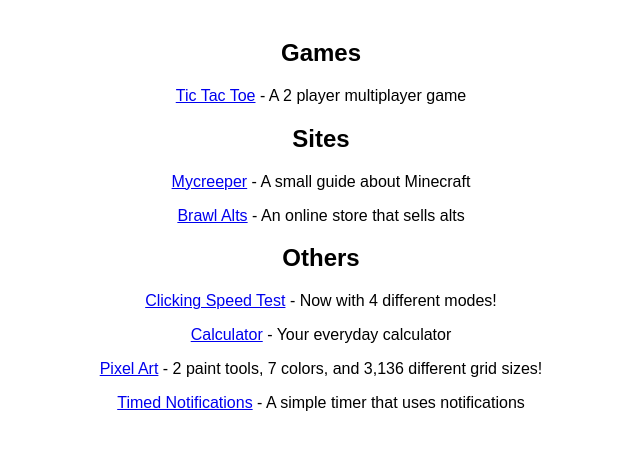
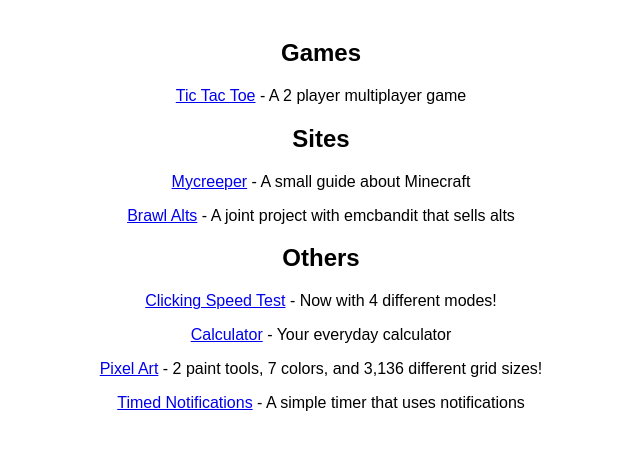
Before and after one commit to 512DuncanL/512duncanl.github.com, a plain HTML site: page index.html in a window 1280 px wide. Shown: the part 123-572 px from the top of the page, without its empty margins (319-959 px from the left). Drawn offline with Linux system fonts and the light colour scheme.

Commit message:
Update index.html

```diff
--- a/index.html
+++ b/index.html
@@ -28,7 +28,7 @@
     <p><a href="tic-tac-toe.html">Tic Tac Toe</a> - A 2 player multiplayer game</p>
     <h2>Sites</h2>
     <p><a href="https://mycreeper.site">Mycreeper</a> - A small guide about Minecraft</p>
-    <p><a href="https://brawlalts.store">Brawl Alts</a> - An online store that sells alts</p>
+    <p><a href="https://brawlalts.store">Brawl Alts</a> - A joint project with emcbandit that sells alts</p>
     <h2>Others</h2>
     <p><a href="clicking-speed-test.html">Clicking Speed Test</a> - Now with 4 different modes!</p>
     <p><a href="calculator.html">Calculator</a> - Your everyday calculator</p>
```
